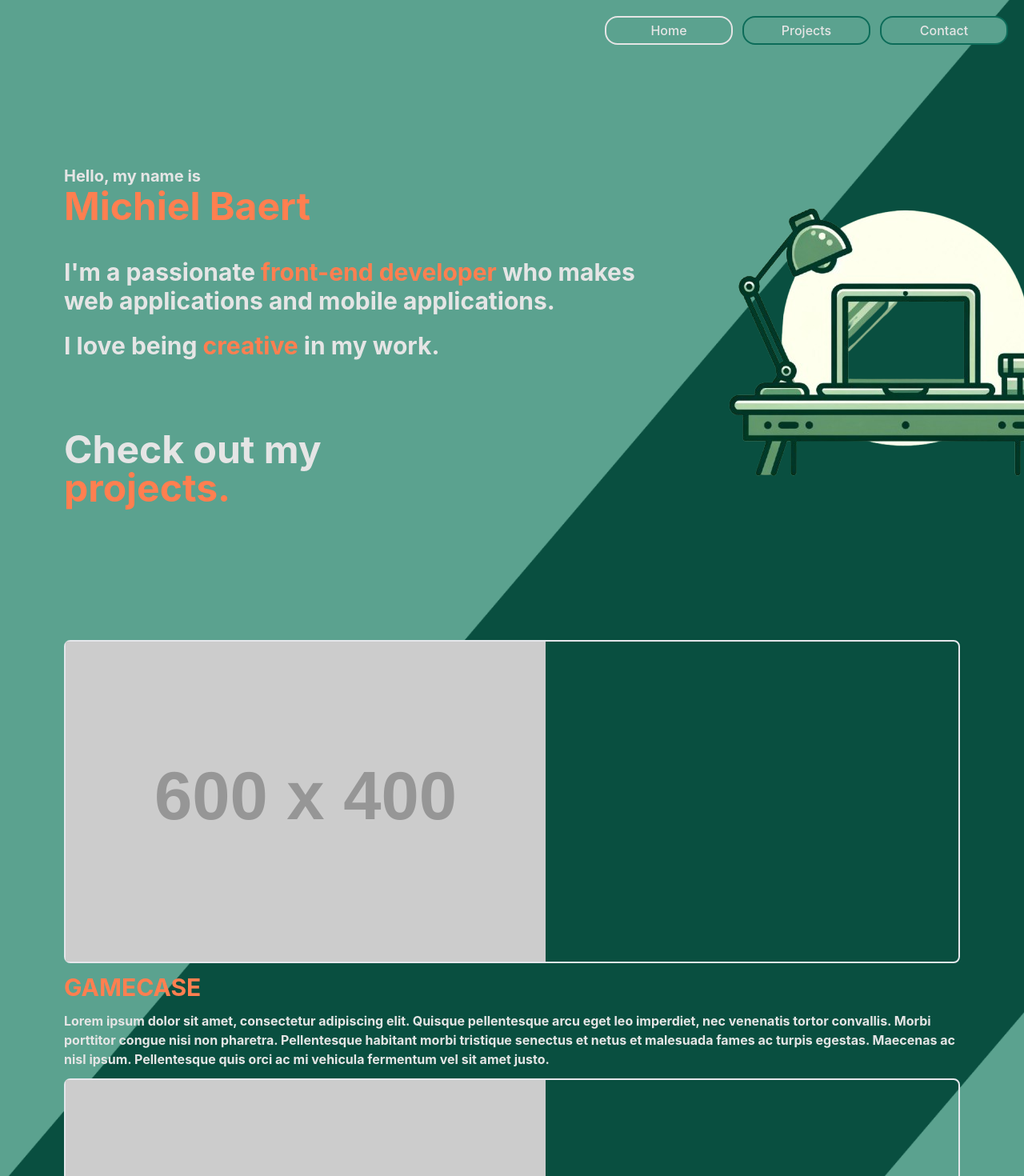
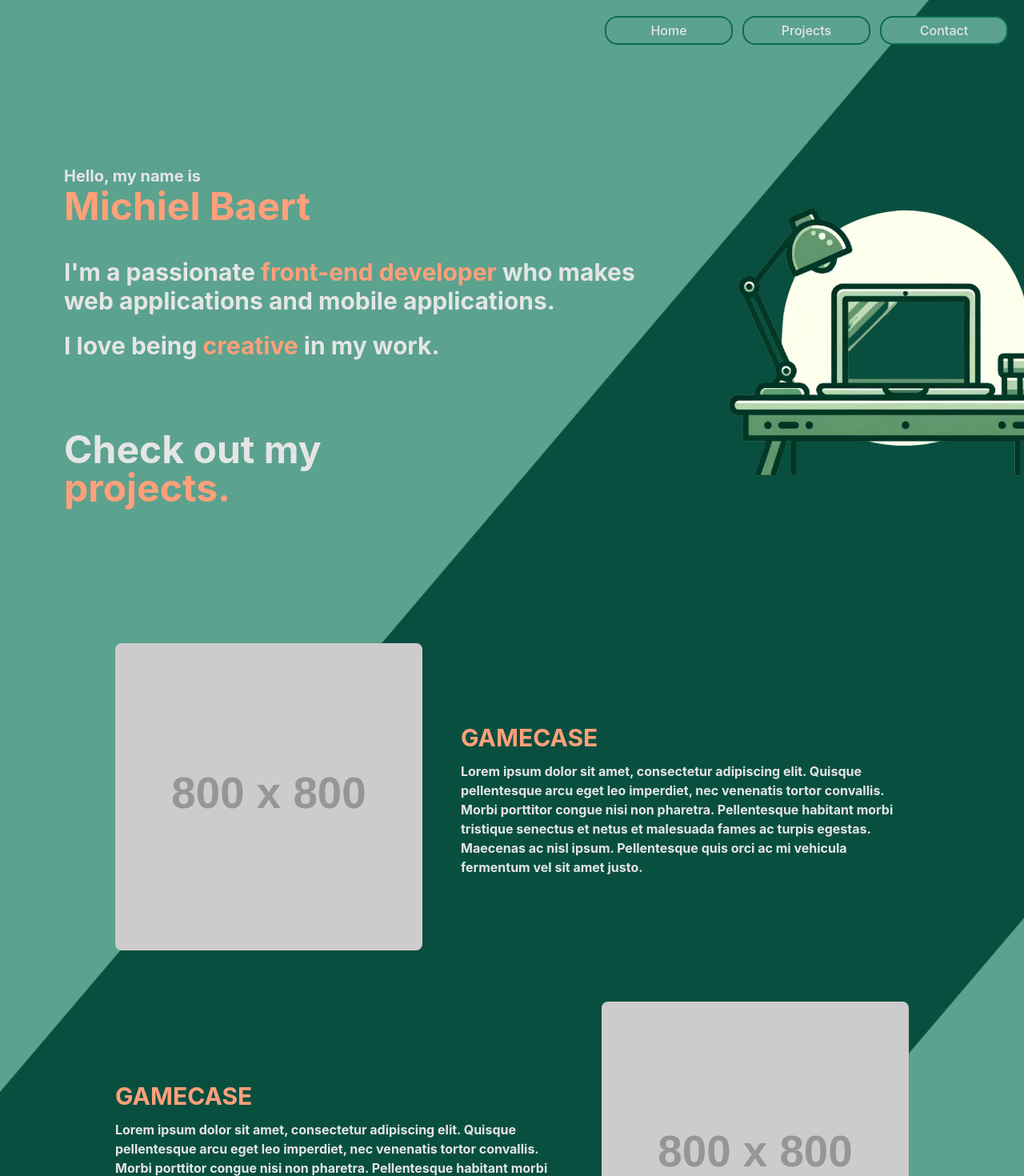
Before and after one commit to den-bee/portfolio, a React (Vite) app: page / in a window 1280 px wide. Shown: the top 1470 px of the page at 80% size. Built offline with nearby package versions, Linux system fonts and the light colour scheme.

Commit message:
make projects page responsive, navbar changes

```diff
--- a/src/App.tsx
+++ b/src/App.tsx
@@ -9,7 +9,7 @@ function App() {
   return (
     <div className="w-fit h-fit text-white bg-green-pattern bg-cover bg-center bg-no-repeat">
       <Header />
-      <div className="md:mx-20">
+      <div className="sm:mx-20">
         <div id="home">
           <Home />
         </div>
--- a/src/components/Navbar.tsx
+++ b/src/components/Navbar.tsx
@@ -3,39 +3,16 @@ import {Link} from "react-scroll";
 const Navbar = () => {
   const navLinkStyle =
     "w-40 p-1 text-white hover:text-white border-2 border-green-dark-secondary hover:border-white bg-green-light hover:bg-green-dark-secondary rounded-2xl cursor-pointer";
-  const activeNavLinkStyle = "bg-green-dark-secondary border-white";
 
   return (
     <nav className="flex gap-3">
-      <Link
-        to="home"
-        smooth={true}
-        duration={500}
-        spy={true}
-        className={navLinkStyle}
-        activeClass={activeNavLinkStyle}
-      >
+      <Link to="home" smooth={true} duration={500} className={navLinkStyle}>
         Home
       </Link>
-      <Link
-        to="projects"
-        smooth={true}
-        duration={500}
-        spy={true}
-        offset={0.5}
-        className={navLinkStyle}
-        activeClass={activeNavLinkStyle}
-      >
+      <Link to="projects" smooth={true} duration={500} className={navLinkStyle}>
         Projects
       </Link>
-      <Link
-        to="contact"
-        smooth={true}
-        duration={500}
-        spy={true}
-        className={navLinkStyle}
-        activeClass={activeNavLinkStyle}
-      >
+      <Link to="contact" smooth={true} duration={500} className={navLinkStyle}>
         Contact
       </Link>
     </nav>
--- a/src/components/ProjectCard.tsx
+++ b/src/components/ProjectCard.tsx
@@ -4,15 +4,25 @@ type TProjectProps = {
   imageUrl: string;
   title: string;
   content: string;
+  reverse?: boolean;
 };
 
-const ProjectCard: FC<TProjectProps> = ({imageUrl, title, content}) => {
+const ProjectCard: FC<TProjectProps> = ({
+  imageUrl,
+  title,
+  content,
+  reverse,
+}) => {
   return (
-    <div>
-      <div className="mb-3 border-2 rounded-lg">
-        <img src={imageUrl} />
+    <div
+      className={`w-fit flex flex-col ${
+        reverse ? "sm:flex-row-reverse" : "sm:flex-row"
+      } justify-center gap-6 md:gap-12`}
+    >
+      <div className="w-96 sm:min-w-72 h-fit mb-3 sm:mt-1">
+        <img className="rounded-lg" src={imageUrl} />
       </div>
-      <div>
+      <div className="md:w-1/2 self-center">
         <h1 className="pb-3 text-3xl text-left text-orange uppercase">
           {title}
         </h1>
--- a/src/pages/Contact.tsx
+++ b/src/pages/Contact.tsx
@@ -6,7 +6,7 @@ const Contact = () => {
         <p className="text-xl">Send me an email at: </p>
       </div>
       <div>
-        <p className="text-xl text-green-dark">michielbaert.dev@gmail.com</p>
+        <p className="text-xl text-orange">michielbaert.dev@gmail.com</p>
       </div>
     </main>
   );
--- a/src/pages/Projects.tsx
+++ b/src/pages/Projects.tsx
@@ -2,16 +2,17 @@ import ProjectCard from "@/components/ProjectCard";
 
 const Projects = () => {
   return (
-    <main className="min-h-fit flex flex-col gap-3">
+    <main className="min-h-fit flex flex-col gap-12">
       <ProjectCard
-        imageUrl="https://placehold.co/600x400"
+        imageUrl="https://placehold.co/800x800"
         title="Gamecase"
         content="Lorem ipsum dolor sit amet, consectetur adipiscing elit. Quisque pellentesque arcu eget leo imperdiet, nec venenatis tortor convallis. Morbi porttitor congue nisi non pharetra. Pellentesque habitant morbi tristique senectus et netus et malesuada fames ac turpis egestas. Maecenas ac nisl ipsum. Pellentesque quis orci ac mi vehicula fermentum vel sit amet justo. "
       />
       <ProjectCard
-        imageUrl="https://placehold.co/600x400"
+        imageUrl="https://placehold.co/800x800"
         title="Gamecase"
         content="Lorem ipsum dolor sit amet, consectetur adipiscing elit. Quisque pellentesque arcu eget leo imperdiet, nec venenatis tortor convallis. Morbi porttitor congue nisi non pharetra. Pellentesque habitant morbi tristique senectus et netus et malesuada fames ac turpis egestas. Maecenas ac nisl ipsum. Pellentesque quis orci ac mi vehicula fermentum vel sit amet justo. "
+        reverse={true}
       />
     </main>
   );
--- a/tailwind.config.js
+++ b/tailwind.config.js
@@ -18,7 +18,7 @@ export default {
         "green-dark": "#094F40",
         "green-dark-secondary": "#0C6C59",
         "green-light": "#5BA28F",
-        orange: "#FF7F50",
+        orange: "#FFA07A",
         white: "#E5E5E5",
       },
       borderRadius: {
```
